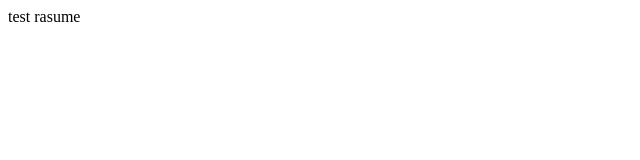
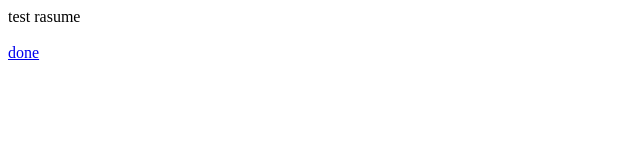
Before and after one commit to superantz/rasume, a plain HTML site: page index.html in a window 1280 px wide. Shown: the full height of the page, 0-640 px from the left. Drawn offline with Linux system fonts and the light colour scheme.

Commit message:
Update index.html

```diff
--- a/index.html
+++ b/index.html
@@ -3,6 +3,7 @@
 </head>
 <body>
   test rasume<br>
-  <a href ="https://drive.google.com/file/d/0BzYWGj38toVKdzAweF9LU1NkN0U/view?usp=sharing">
+  <a href ="https://drive.google.com/file/d/0BzYWGj38toVKdzAweF9LU1NkN0U/view?usp=sharing"><br>
+    done
 </body>
 </html>
```
